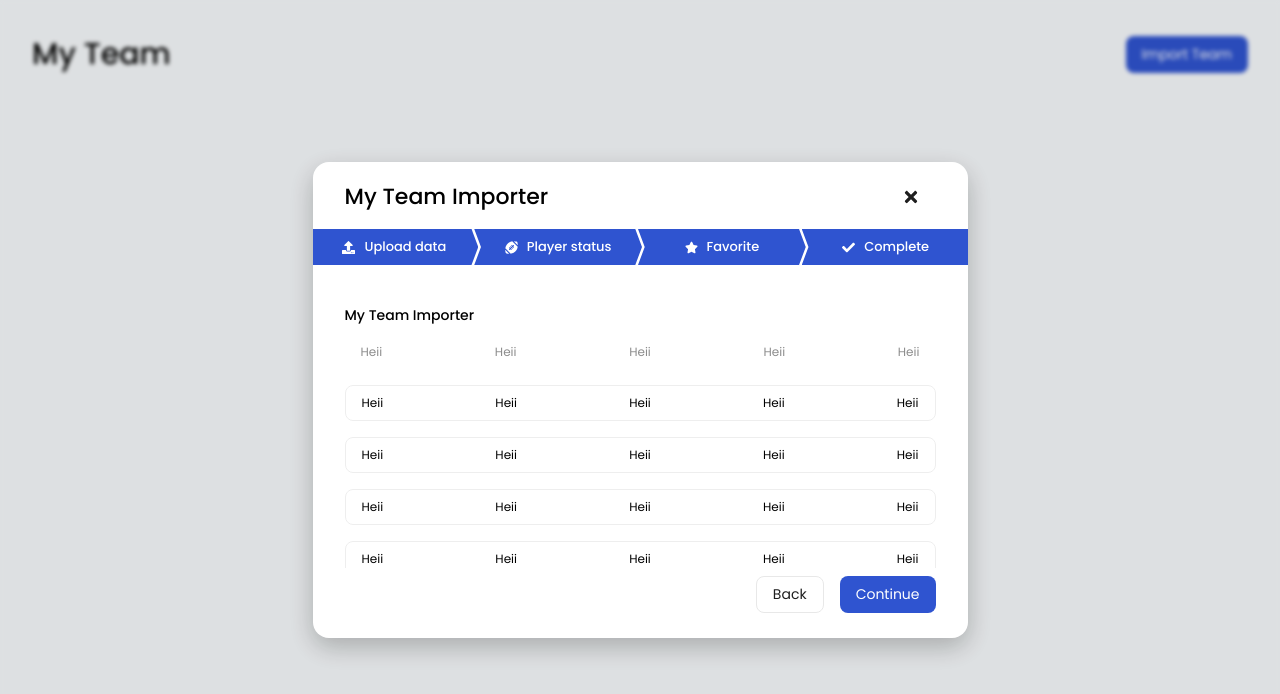
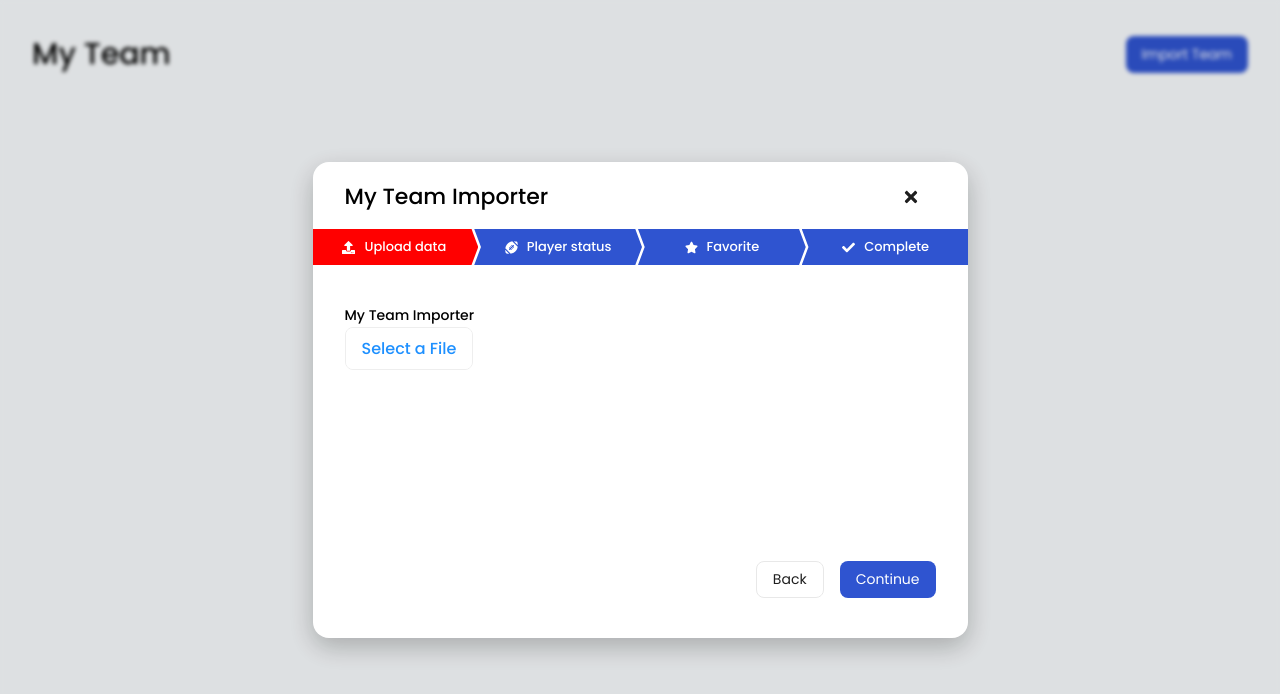
Before and after one commit to juliomerisio/koneksys-challenge, a React (Create React App) app: page / in a window 1280 px wide. Both pictures are taken after a click on the button "Import Team". Shown: the top 694 px of the page. Built offline with nearby package versions, Linux system fonts and the light colour scheme; the HTML template or start-up script is replaced by a standard one.

Commit message:
feat: add file input

```diff
--- /dev/null
+++ b/src/components/Form/Upload/Upload.styled.ts
@@ -0,0 +1,45 @@
+import styled from 'styled-components'
+
+export const Container = styled.div`
+  position: relative;
+  width: fit-content;
+  display: flex;
+  justify-content: center;
+  align-items: center;
+  border-radius: 8px;
+  overflow: hidden;
+
+  border: 1px solid #eee;
+
+  input {
+    position: absolute;
+    top: 0;
+    left: 0;
+    right: 0;
+    bottom: 0;
+    opacity: 0;
+    padding: 14px 0;
+    cursor: pointer;
+  }
+
+  label {
+    background: white;
+    color: dodgerblue;
+    width: 100%;
+    height: 100%;
+    font-size: 1em;
+    transition: all 0.4s;
+    cursor: pointer;
+    padding: 8px 16px;
+
+    cursor: pointer;
+  }
+
+  input:hover + label,
+  input:focus + label,
+  label:hover,
+  label:focus {
+    background: dodgerblue;
+    color: white;
+  }
+`
--- /dev/null
+++ b/src/components/Form/Upload/Upload.tsx
@@ -0,0 +1,10 @@
+import { Container } from './Upload.styled'
+
+export const Upload = () => {
+  return (
+    <Container>
+      <input id='my-file' type='file' />
+      <label htmlFor='my-file'>Select a File</label>
+    </Container>
+  )
+}
--- a/src/components/Wizard.tsx
+++ b/src/components/Wizard.tsx
@@ -14,7 +14,7 @@ const Container = styled.div`
   }
 `
 
-const Step = styled.div<{ isActive: boolean }>`
+const Step = styled.div<{ isActive: boolean; hasError?: boolean }>`
   width: 100%;
   padding: 8px 16px;
   display: flex;
@@ -33,6 +33,12 @@ const Step = styled.div<{ isActive: boolean }>`
       background: ${props.theme.colors.accent};
       color: ${props.theme.colors.white};
     `}
+  ${(props) =>
+    props.hasError &&
+    css`
+      background: ${props.theme.colors.error};
+      color: ${props.theme.colors.white};
+    `}
 
   svg {
     margin-right: 9px;
@@ -44,7 +50,7 @@ const Step = styled.div<{ isActive: boolean }>`
 export const Wizard = () => {
   return (
     <Container>
-      <Step isActive>
+      <Step isActive hasError>
         <Icon icon='FaUpload' />
         <span>Upload data</span>
       </Step>
--- a/src/pages/Dashboard.tsx
+++ b/src/pages/Dashboard.tsx
@@ -1,9 +1,9 @@
 import { ModalFooter } from 'components/Modal/ModalFooter'
-import { Table } from 'components/Table'
 import React, { useState } from 'react'
 import styled from 'styled-components'
 
 import { Button, Modal } from '../components'
+import { Upload } from '../components/Form/Upload/Upload'
 import { ModalHeader } from '../components/Modal/ModalHeader'
 import { Wizard } from '../components/Wizard'
 
@@ -44,7 +44,9 @@ export const Dashboard = () => {
           }}
         >
           <label htmlFor='table'>My Team Importer</label>
-          <Table />
+
+          <Upload />
+          {/* <Table /> */}
         </div>
         <ModalFooter />
       </Modal>
```
